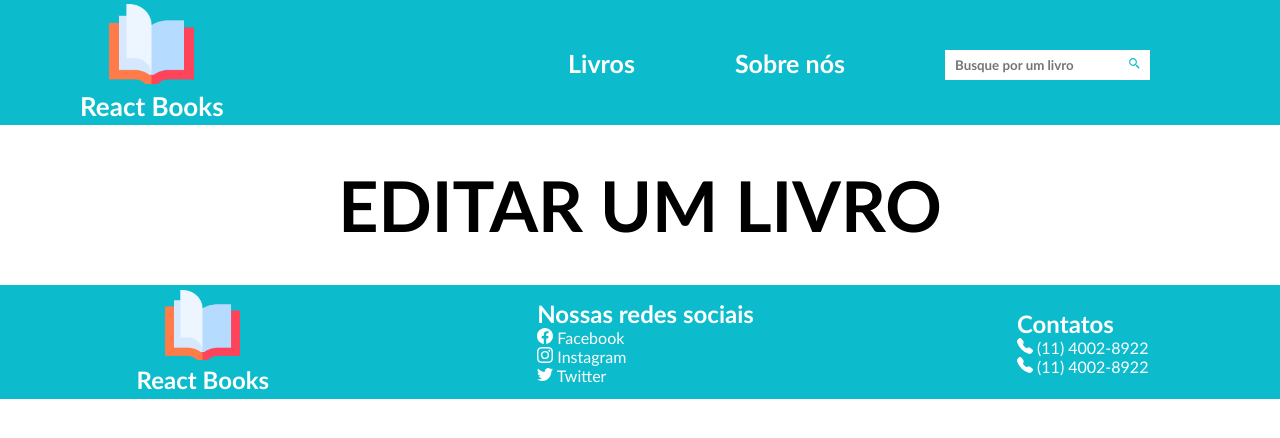
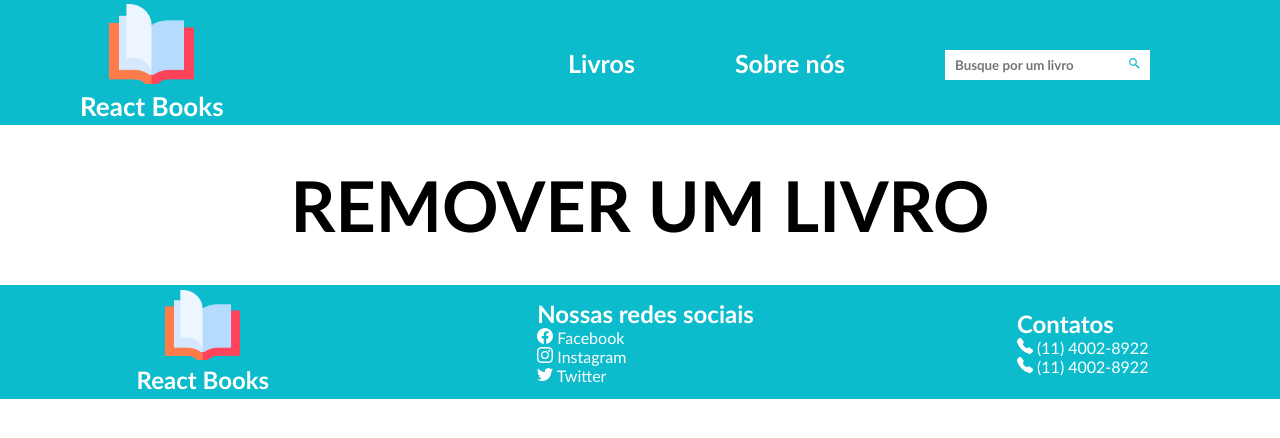
Before and after one commit to PedroVaillant/M3_Biblioteca, a React (Vite) app: page /remover in a window 1280 px wide. Shown: the top 438 px of the page. Built offline with nearby package versions, Linux system fonts and the light colour scheme.

Commit message:
Update Remover.jsx

```diff
--- a/src/pages/Remover.jsx
+++ b/src/pages/Remover.jsx
@@ -2,7 +2,7 @@ const Remover = () => {
     return (
         <div className="removelivro">
            <br /><br />
-           <h2>EDITAR UM LIVRO</h2>
+           <h2>REMOVER UM LIVRO</h2>
            <br /><br />
         </div>
     )
```
